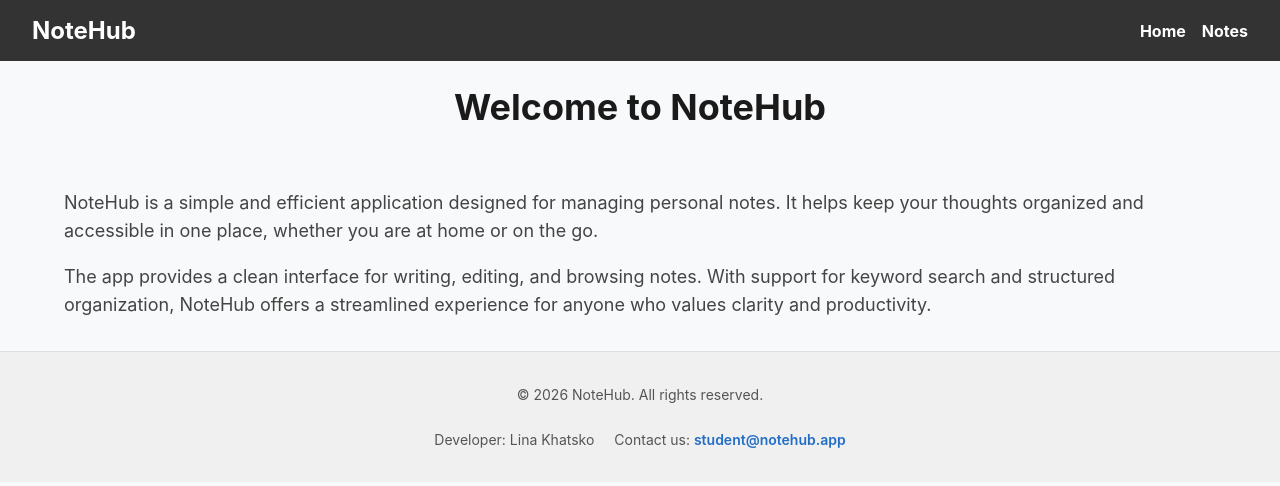
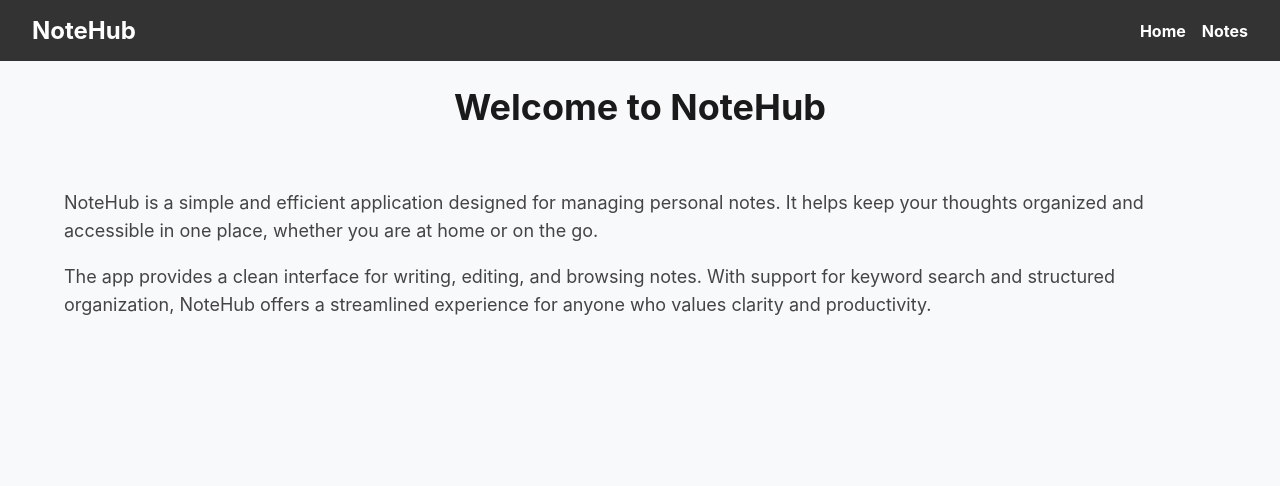
Before and after one commit to LinaKhatsko/TravelTrucks, a Next.js app: page / in a window 1280 px wide. Shown: the top 486 px of the page. Built offline with nearby package versions, Linux system fonts and the light colour scheme.

Commit message:
create layout file

```diff
--- a/app/layout.tsx
+++ b/app/layout.tsx
@@ -1,29 +1,30 @@
 import type { Metadata } from "next";
-import { GeistSans } from "geist/font/sans";
-import { GeistMono } from "geist/font/mono";
+import { Inter } from "next/font/google";
 import Header from "@/components/Header/Header";
-import Footer from "@/components/Footer/Footer";
-import TanStackProvider from "@/components/TanStackProvider/TanStackProvider";
 import "./globals.css";
 
+const inter = Inter({
+  weight: ["400", "500", "600", "700"],
+  subsets: ["latin", "cyrillic"],
+  display: "swap",
+  variable: "--font-Inter",
+});
+
 export const metadata: Metadata = {
-  title: "NoteHub",
-  description: "Your personal space for notes",
+  title: "TravelTrucks",
+  description: "Camper rental service",
 };
 
 export default function RootLayout({
   children,
-}: Readonly<{
+}:{
   children: React.ReactNode;
-}>) {
+}) {
   return (
     <html lang="en">
-      <body className={`${GeistSans.variable} ${GeistMono.variable}`}>
-        <TanStackProvider>
+      <body className={`${inter.variable}`}>
           <Header />
           <main>{children}</main>
-          <Footer />
-        </TanStackProvider>
       </body>
     </html>
   );
--- a/package.json
+++ b/package.json
@@ -14,7 +14,7 @@
     "axios": "^1.12.2",
     "formik": "^2.4.6",
     "geist": "^1.5.1",
-    "next": "15.5.6",
+    "next": "^15.5.9",
     "react": "19.1.0",
     "react-dom": "19.1.0",
     "react-hot-toast": "^2.6.0",
```
Also changed, not shown: 1 other file (tests, documents, lock files or other folders).
